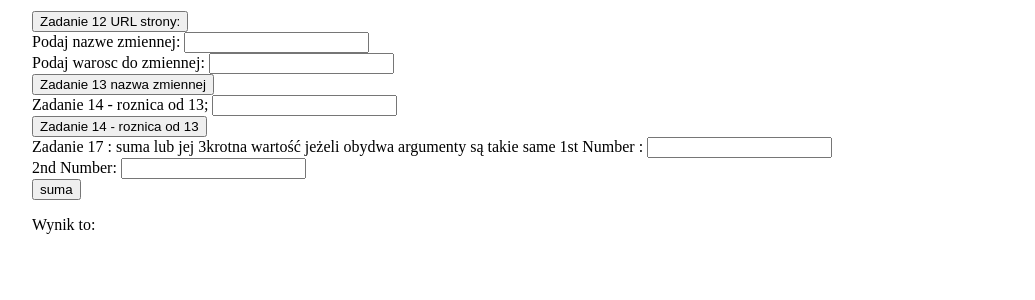
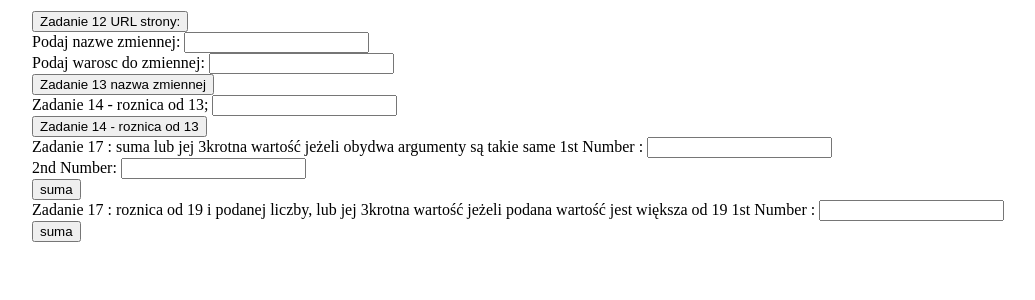
Before and after one commit to Miecznik/DjangoJavascript, a Django app: page /NaukaApki/ in a window 1280 px wide. Shown: the part 341-641 px from the top of the page, without its empty margins (16-1051 px from the left). Run offline with Django 4.2, Linux system fonts and the light colour scheme.

Commit message:
Nauka JS w Django Project

```diff
--- a/Koty/static/naukaJS.js
+++ b/Koty/static/naukaJS.js
@@ -184,3 +184,18 @@ function suma() {
 
 
 }
+
+//17. Write a JavaScript program to compute the absolute difference between a specified number and 19. Returns triple the absolute difference if the specified number is greater than 19.  Go to the editor
+
+function difference() {
+
+    let base = document.getElementById("zmienna1").value;
+
+    let difference = base - 19;
+    difference = Math.abs(difference);
+    if (base>19) {
+        difference = difference * 3;
+    }
+    alert("difference between 19 and " + base + " is " + difference)
+
+}
--- a/Koty/templates/Koty.html
+++ b/Koty/templates/Koty.html
@@ -81,8 +81,11 @@ Zadanie 14 - roznica od 13;
 2nd Number: <input type="number" id="wartosc2" /><br>
 <input type="button" onClick="suma()" Value="suma" />
 </form>
-    <p>Wynik to:</p>
-<span id="suma">
 
-</span>
+
+     <form>
+    Zadanie 17 : roznica od 19 i podanej liczby, lub jej 3krotna wartość jeżeli podana wartość jest większa od 19
+1st Number : <input type="number" id="zmienna1" /><br>
+<input type="button" onClick="difference()" Value="suma" />
+</form>
 {% endblock %}
```
